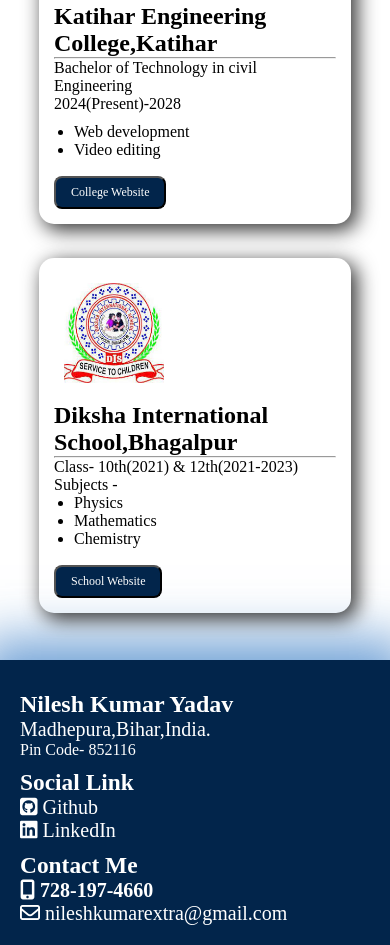
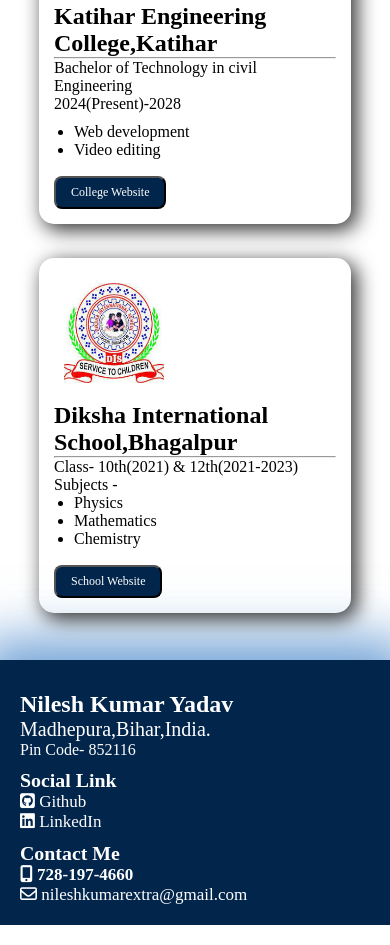
Before and after one commit to nileshkumaryadav1/Nilesh-Profile, a plain HTML site: page index.html in a window 390 px wide. Shown: the part 1932-2877 px from the top of the page. Drawn offline with Linux system fonts and the light colour scheme.

Commit message:
Add files via upload

```diff
--- a/index.html
+++ b/index.html
@@ -9,7 +9,6 @@
     <link rel="stylesheet" href="https://cdnjs.cloudflare.com/ajax/libs/font-awesome/6.6.0/css/all.min.css" integrity="sha512-Kc323vGBEqzTmouAECnVceyQqyqdsSiqLQISBL29aUW4U/M7pSPA/gEUZQqv1cwx4OnYxTxve5UMg5GT6L4JJg==" crossorigin="anonymous" referrerpolicy="no-referrer" />
     <link rel="stylesheet" href="style.css" />
 
-    <script src="script.js"></script>
   </head>
   <body>
     <header>
--- a/style.css
+++ b/style.css
@@ -630,7 +630,7 @@
         width: 100vw;
         padding: 10px 0px 0px 10px;
         color: white;
-        font-size: 20px;
+        font-size: 17px;
     }
 
     .contactme{
@@ -638,7 +638,7 @@
         width: 100vw;
         padding: 10px 0px 10px 10px;
         color: white;
-        font-size: 20px;
+        font-size: 17px;
     }
 
     /* ......foot style end....... */
```
